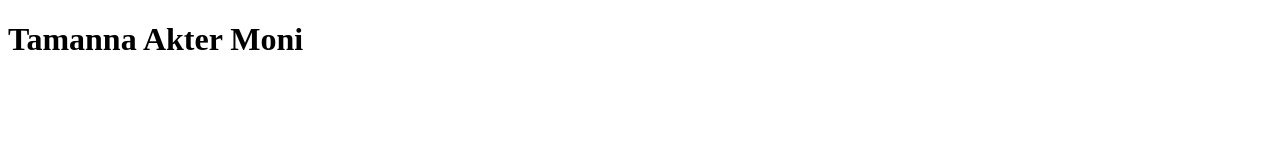
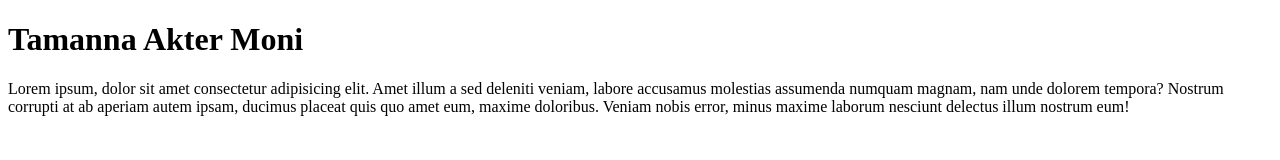
Before and after one commit to Tamanna5092/first-project-, a plain HTML site: page index.html in a window 1280 px wide. Drawn offline with Linux system fonts and the light colour scheme.

Commit message:
ptag added

```diff
--- a/index.html
+++ b/index.html
@@ -7,5 +7,6 @@
 </head>
 <body>
     <h1>Tamanna Akter Moni</h1>
+    <p>Lorem ipsum, dolor sit amet consectetur adipisicing elit. Amet illum a sed deleniti veniam, labore accusamus molestias assumenda numquam magnam, nam unde dolorem tempora? Nostrum corrupti at ab aperiam autem ipsam, ducimus placeat quis quo amet eum, maxime doloribus. Veniam nobis error, minus maxime laborum nesciunt delectus illum nostrum eum!</p>
 </body>
 </html>
```
Also changed, not shown: style.css (renamed from stylr.css).
